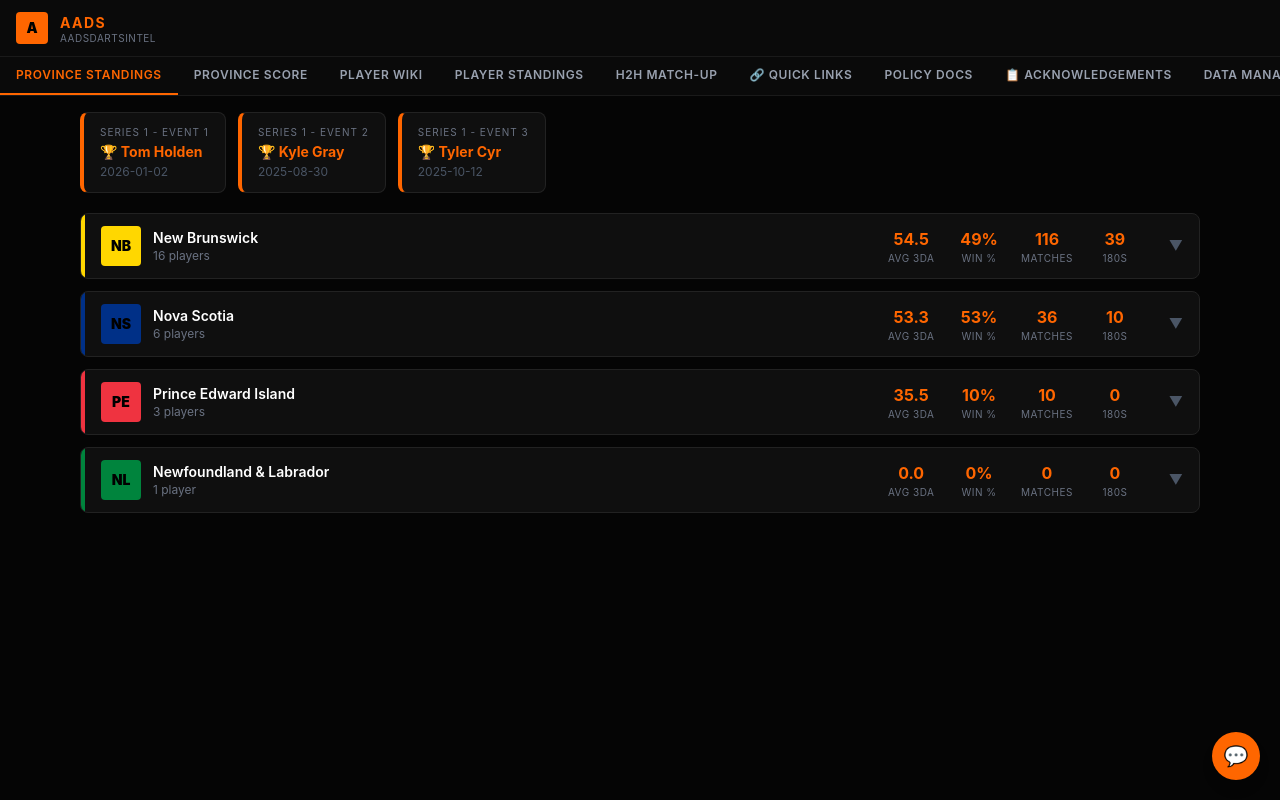
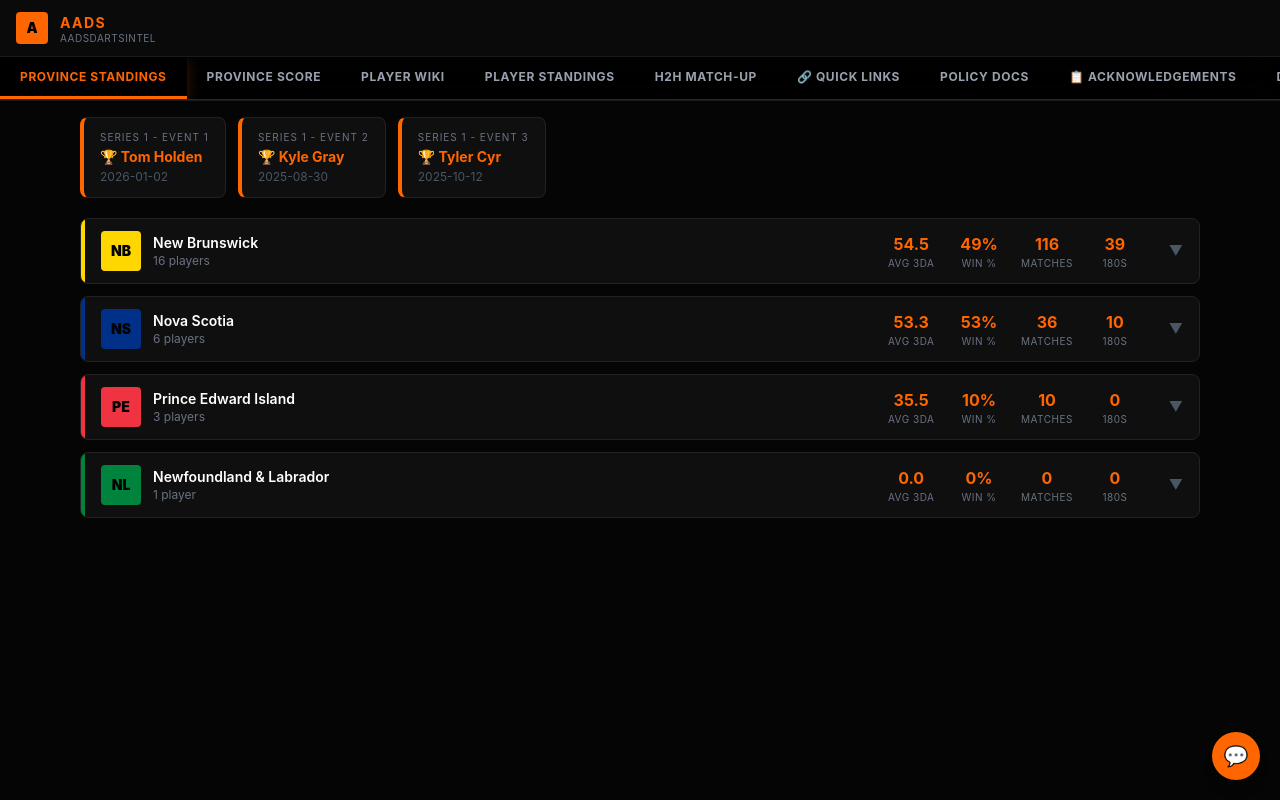
Before and after one commit to dowdarts/aads-war-room, a React (Vite) app: page / in a window 1280 px wide. Built offline with nearby package versions, Linux system fonts and the light colour scheme.

Commit message:
Update tab button style: amber-style design with orange brand, glow/shine effects

```diff
--- a/src/components/Nav.jsx
+++ b/src/components/Nav.jsx
@@ -29,21 +29,25 @@ export default function Nav({ active, onSelect }) {
       </div>
 
       {/* Tab row */}
-      <div className="flex overflow-x-auto scrollbar-hide">
+      <div className="flex overflow-x-auto scrollbar-hide border-b border-gray-800 bg-black/90 backdrop-blur-md">
         {TABS.map(tab => (
           <button
             key={tab.id}
             onClick={() => onSelect(tab.id)}
             className={`
-              shrink-0 px-4 py-2.5 text-xs font-semibold uppercase tracking-wider
-              border-b-2 transition-colors whitespace-nowrap
+              group relative shrink-0 px-5 py-3 text-xs font-bold uppercase tracking-wider
+              min-w-25 h-10.5 flex items-center justify-center whitespace-nowrap
+              transition-all duration-200
               ${active === tab.id
-                ? 'border-orange text-orange'
-                : 'border-transparent text-gray-400 hover:text-gray-200 hover:border-gray-600'
+                ? 'text-orange border-b-[3px] border-orange shadow-[0_3px_12px_rgba(255,102,0,0.25)] bg-linear-to-b from-black/60 to-black/90'
+                : 'text-gray-400 border-b-2 border-transparent hover:text-gray-200 hover:border-orange/20 transition-colors duration-150'
               }
             `}
           >
-            {tab.label}
+            <span className="relative z-10">{tab.label}</span>
+            {active === tab.id && (
+              <span className="absolute inset-0 opacity-0 group-hover:opacity-30 bg-linear-to-r from-transparent via-orange/20 to-transparent pointer-events-none transition-opacity duration-300" />
+            )}
           </button>
         ))}
       </div>
```
